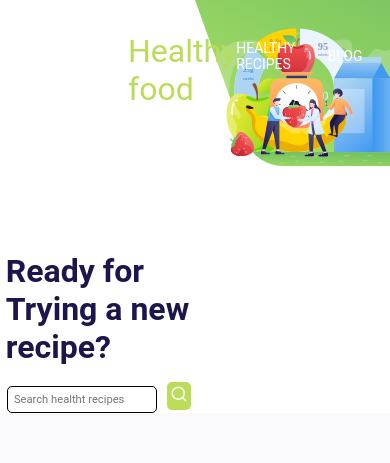
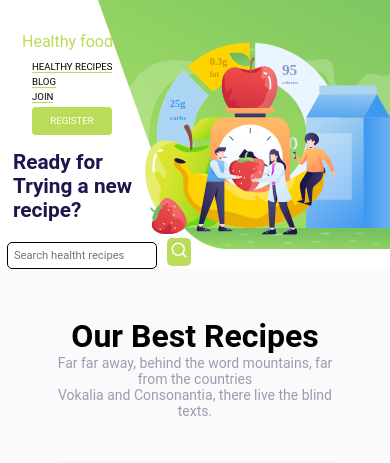
Before and after one commit to gustavolopesv3/GCB-Frontend, a React (Create React App) app: page / in a window 390 px wide. Shown: the top 463 px of the page. Built offline with nearby package versions, Linux system fonts and the light colour scheme.

Commit message:
responsive layout

```diff
--- a/src/components/CardBlog/styles.ts
+++ b/src/components/CardBlog/styles.ts
@@ -28,7 +28,7 @@ export const Card = styled.div`
     }
   }
   @media screen and (max-width: 425px) {
-    width: 180px;
+    width: 150px;
     h3 {
       font-size: 1rem;
     }
--- a/src/components/Header/styles.ts
+++ b/src/components/Header/styles.ts
@@ -34,6 +34,44 @@ export const Nav = styled.nav`
       cursor: pointer;
     }
   }
-  @media only screen and (max-width: 767px) {
+  @media only screen and (max-width: 425px) {
+    display: flex;
+    flex-direction: column;
+    padding: 2rem;
+    align-items: flex-start;
+
+    .logo {
+      color: #badc58;
+      font-size: 1rem;
+      margin-left: -10px;
+      margin-bottom: 10px;
+    }
+
+    ul {
+      display: flex;
+      flex-direction: column;
+      justify-content: flex-start;
+      align-items: flex-start;
+      li {
+        margin-right: 2rem;
+        list-style-type: none;
+        color: black;
+        font-size: 0.6rem;
+        border-bottom: 1px solid #badc58;
+        margin-bottom: 0.2rem;
+      }
+      li:last-child {
+        background: #badc58;
+        width: 80px;
+
+        padding: 0.5rem;
+        display: flex;
+        align-items: center;
+        justify-content: center;
+        border-radius: 4px;
+        color: #fff;
+        cursor: pointer;
+      }
+    }
   }
 `;
--- a/src/pages/Home/styles.ts
+++ b/src/pages/Home/styles.ts
@@ -57,12 +57,13 @@ export const SectionBanner = styled.section`
   }
 
   @media screen and (max-width: 425px) {
-    background-size: 50%;
     height: 100%;
     .search {
       width: 50%;
+      margin-top: -20px;
       h1 {
-        font-size: 2rem;
+        font-size: 1.3rem;
+        margin-left: -50px;
       }
       .searchContent {
         margin-left: 0.2rem;
@@ -161,6 +162,24 @@ export const BestSevices = styled.section`
       }
     }
   }
+
+  @media screen and (max-width: 425px) {
+    padding-right: 3rem;
+    .blogContent {
+      width: 50%;
+      h1 {
+        font-size: 1rem;
+      }
+      p {
+        font-size: 0.5rem;
+        margin-top: 0.5rem;
+      }
+      button {
+        padding: 0.2rem;
+        margin-bottom: 1rem;
+      }
+    }
+  }
 `;
 
 export const Blog = styled.section`
@@ -201,6 +220,7 @@ export const MenberShip = styled.section`
   background-size: 54%;
   background-position: 100% 0;
   background-repeat: no-repeat;
+  height: 100vh;
 
   display: flex;
   align-items: center;
@@ -241,6 +261,7 @@ export const MenberShip = styled.section`
     }
   }
   @media screen and (max-width: 768px) {
+    height: 100%;
     .joinMember {
       h1 {
         font-size: 1.7rem;
@@ -253,6 +274,7 @@ export const MenberShip = styled.section`
     }
   }
   @media screen and (max-width: 425px) {
+    height: 100%;
     .joinMember {
       h1 {
         margin-left: 30px;
--- a/src/pages/register/styles.ts
+++ b/src/pages/register/styles.ts
@@ -1,6 +1,5 @@
 import styled from 'styled-components';
 import illustration from '../../assets/Illustration.svg';
-
 
 export const SectionRegister = styled.section`
   height: 100vh;
@@ -8,7 +7,12 @@ background-image: url(${illustration});
   background-size: 54%;
   background-position: 100% 0;
   background-repeat: no-repeat;
-`
+
+  @media only screen and (max-width: 425px) {
+    background-image: url(${illustration});
+    background-size: 45%;
+  }
+`;
 
 export const Container = styled.div`
   display: flex;
@@ -17,27 +21,48 @@ export const Container = styled.div`
   justify-content: center;
   align-items: center;
 
-  input{
+  input {
     margin: 1rem;
   }
-  form{
+  form {
     display: flex;
     flex-direction: column;
     justify-content: center;
     align-items: center;
 
-    input{
+    input {
       margin: 10px;
     }
   }
-  `
+  @media only screen and (max-width: 425px) {
+    display: flex;
+    flex-direction: column;
+    width: 100%;
+    justify-content: center;
+    align-items: center;
+    border-top: 1px solid #badc58;
+
+    input {
+      margin: 1rem;
+    }
+    form {
+      display: flex;
+      flex-direction: column;
+      justify-content: center;
+      align-items: center;
+
+      input {
+        margin: 10px;
+      }
+    }
+  }
+`;
 
 export const ButtonSubmit = styled.button`
   background-color: #badc58;
   border: none;
   width: 100%;
-  color:#fff;
+  color: #fff;
   border-radius: 5px;
   padding: 5px;
-
-  `
+`;
```
Also changed, not shown: src/components/Header/index.tsx (+12 -12 lines). Lines whose indentation alone changed are shown as unchanged.
